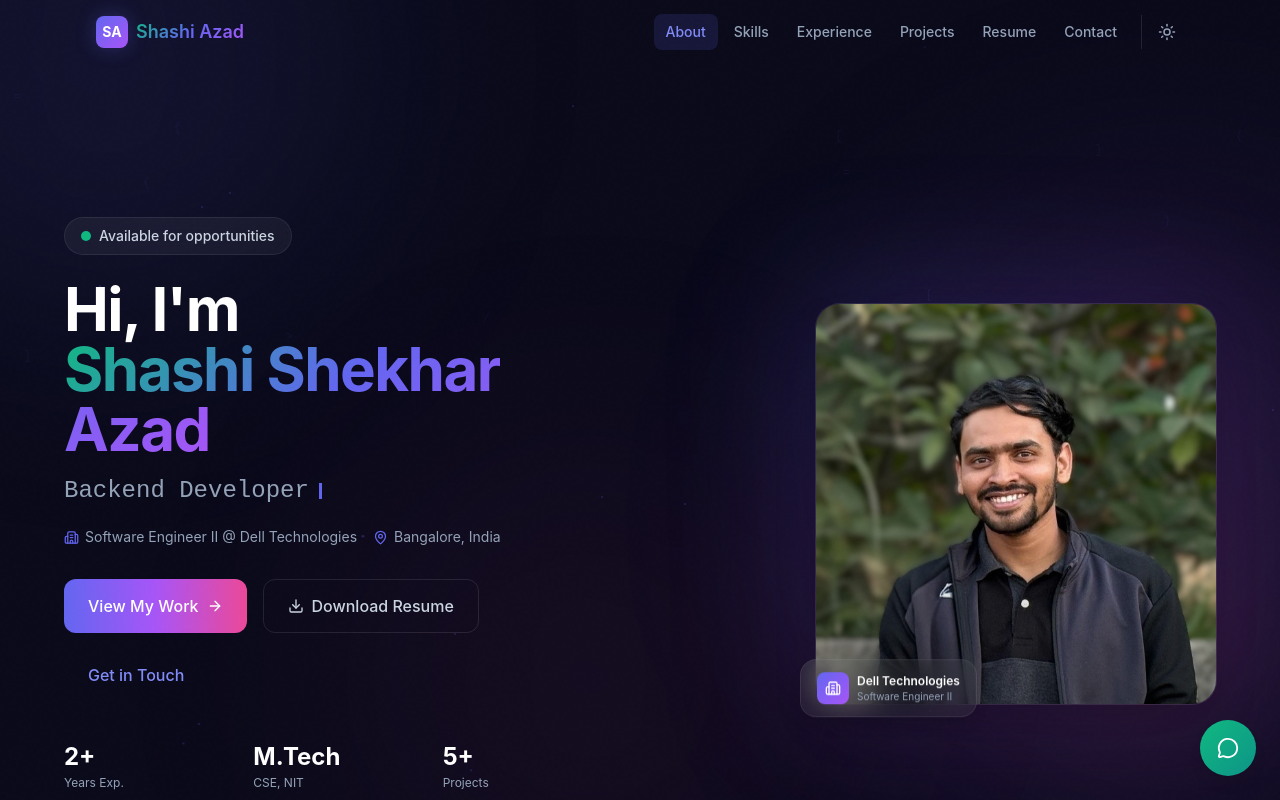
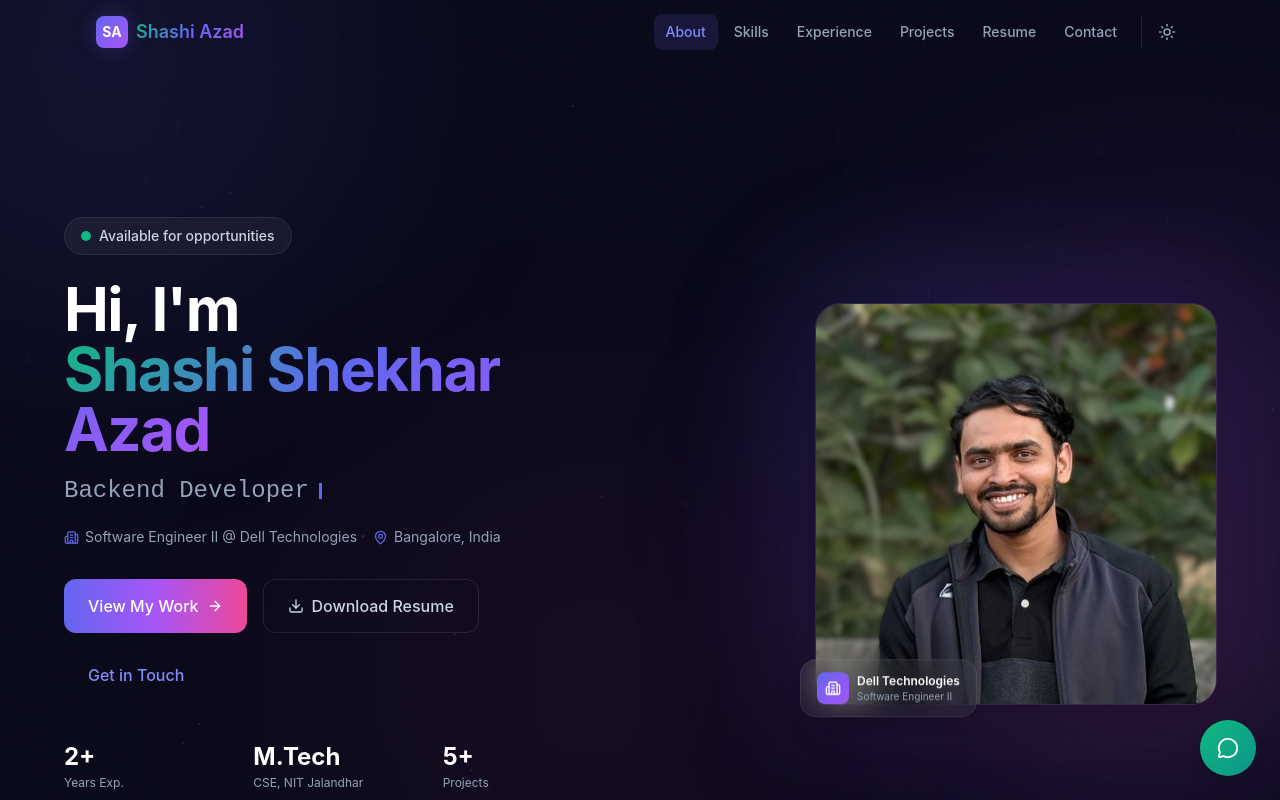
Before and after one commit to shashiazad/shashi-portfolio, a Next.js app: page / in a window 1280 px wide. Shown: the top 800 px of the page. Built offline with nearby package versions, Linux system fonts and the light colour scheme.

Commit message:
enhanced prompt

```diff
--- a/components/Hero.tsx
+++ b/components/Hero.tsx
@@ -144,7 +144,7 @@ export default function Hero() {
             >
               {[
                 { value: '2+', label: 'Years Exp.' },
-                { value: 'M.Tech', label: 'CSE, NIT' },
+                { value: 'M.Tech', label: 'CSE, NIT Jalandhar' },
                 { value: '5+', label: 'Projects' },
               ].map((stat) => (
                 <div key={stat.label} className="text-center sm:text-left">
```
